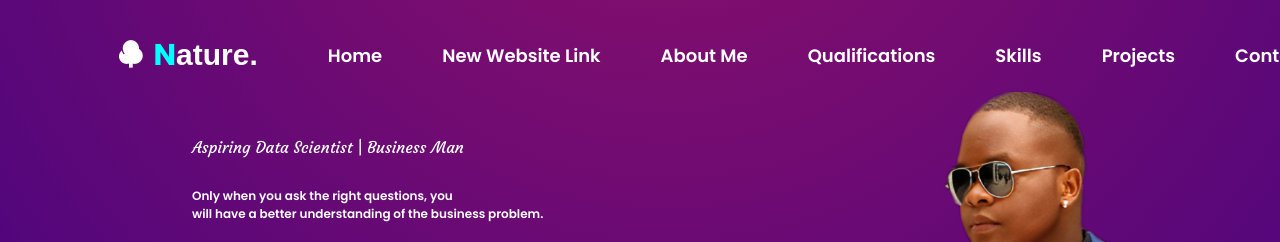
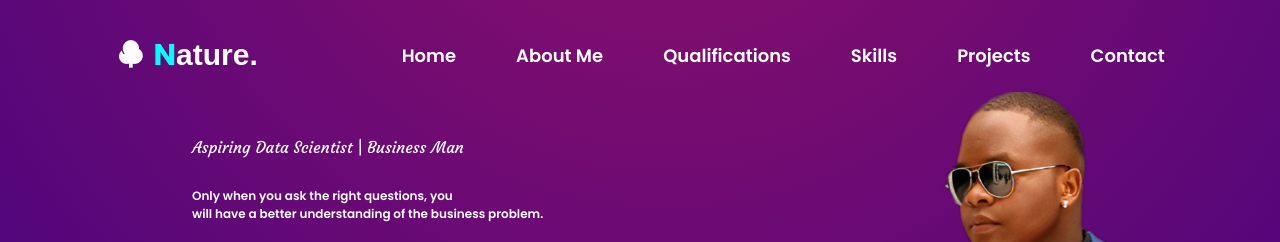
Before and after one commit to marknature/Personal-Portfolio-Website, a plain HTML site: page index.html in a window 1280 px wide. Shown: the top 242 px of the page. Drawn offline with nearby package versions, Linux system fonts and the light colour scheme.

Commit message:
Update index.html

```diff
--- a/index.html
+++ b/index.html
@@ -33,7 +33,6 @@
       <a class="logo"><i class="ri-tree-fill"></i>&nbsp;<span style="color:#0ff">N</span>ature.</a>
        <ul class="menu-list">
          <li><a href="#home" class="active">Home</a></li>
-         <li><a href="#headfootnew">New&nbsp;Website&nbsp;Link</a></li>
          <li><a href="#about-me">About&nbsp;Me</a></li>
          <li><a href="#qualifications">Qualifications</a></li>
          <li><a href="#skills">Skills</a></li>
```
